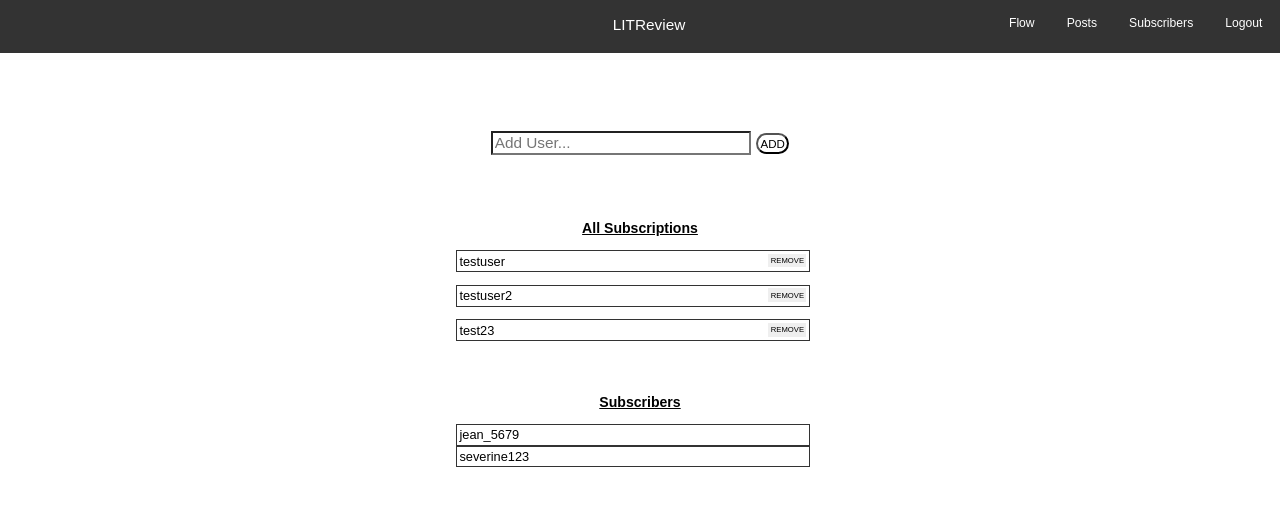
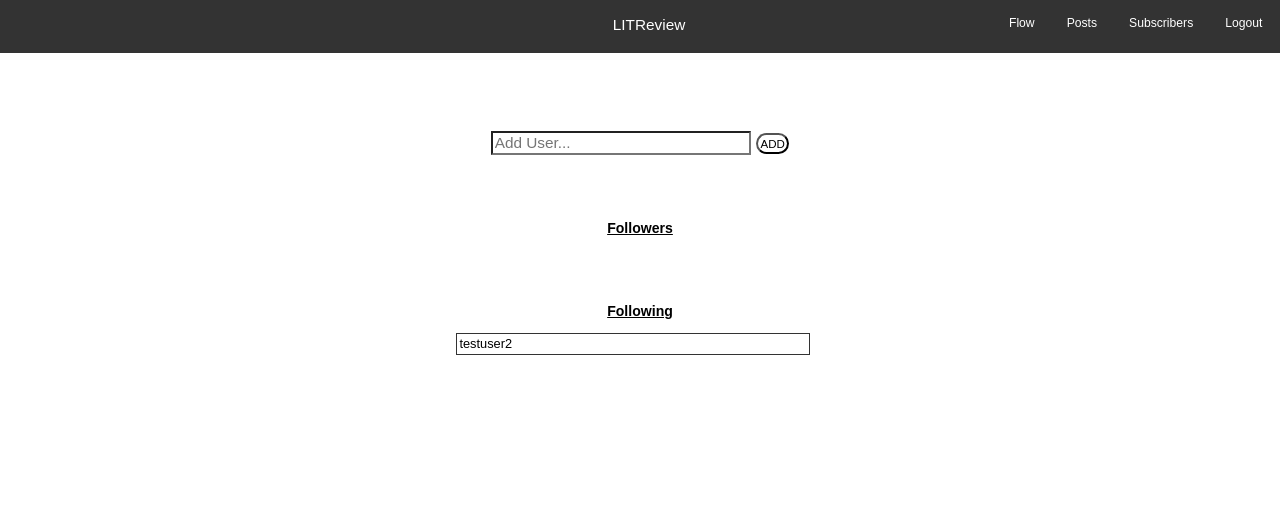
Before and after one commit to maximesoydas/maxweb, a Django app: page /subs/ in a window 1280 px wide. Shown: the top 506 px of the page. Run offline with Django 4.2, Linux system fonts and the light colour scheme; a user stored in the database is signed in; data comes from the database, SQL or seed files in the repository; both versions use the stored data as it was after the commit; some libraries are stand-ins or nearby versions.

Commit message:
wip(follow):added to subs

```diff
--- a/accounts/models.py
+++ b/accounts/models.py
@@ -30,6 +30,10 @@ class UserFollows(models.Model):
     following = models.ForeignKey(User, on_delete=models.CASCADE, related_name="following")
     follower = models.ForeignKey(User, on_delete=models.CASCADE, related_name="follower")
     follow_time = models.DateTimeField(auto_now=True)
+
+    def __str__(self):
+        return str(self.following.username)
+
     class Meta:
         # ensures we don't get multiple UserFollows instances
         # for unique user-user_followed pairs
--- a/accounts/templates/registration/login.html
+++ b/accounts/templates/registration/login.html
@@ -2,10 +2,8 @@
 
 {% block content %}
 {% if user.is_authenticated %}
-<ul>
-    <li><a href="{% url 'dashboard' %}"> Dashboard</a></li>
-    <li><a href="{% url 'logout' %}">Logout </a></li>
-    </ul>
+    {% include 'flow.html' %}
+
     {% comment %} <a href="{% url 'flow' %}"> Home</a> {% endcomment %}
     {% else %}
     <ul class="login-navbar">
--- a/accounts/views.py
+++ b/accounts/views.py
@@ -5,6 +5,8 @@ from django.contrib.auth.decorators import login_required
 from django.contrib import messages
 # from .models import Profile
 from django.views.generic import ListView, DetailView
+
+from accounts.models import UserFollows
 # from accounts.models import Profile
 from .forms import RegisterForm
 # from django.contrib.auth.mixins import UserPassesTestMixin, LoginRequiredMixin
@@ -69,13 +71,26 @@ class ProfileListView(ListView):
     context_object_name = 'profiles'
 
 
+def follow_get(request):
+    following = UserFollows.objects.filter(following=request.user)
+    followers = UserFollows.objects.filter(follower=request.user)
+    context = {
+         'followers':followers,
+         'following':following
+         }
+    return render(request, 'subs.html', context)
 
 @login_required
 def search_bar(request):
     if request.method == 'GET':
         search_query = request.GET.get('search_box', None)
-        qs = User.objects.filter(username__icontains = search_query)
-        return render(request, 'subs.html', {'results':qs})
+        try:
+            user_to_follow = User.objects.get(username= search_query)
+            userfollow = UserFollows.objects.create(following=user_to_follow, follower=request.user)
+        except Exception as e:
+            print(e)
+
+        return redirect('subs')
         '''
         YourModel = Model where you want to run search
         attibute = attribute on your model where you want to run search
--- a/website/templates/subs.html
+++ b/website/templates/subs.html
@@ -27,33 +27,21 @@
     </form>
 
     <div class="subscriptions">
-        <h3>All Subscriptions</h3>
-        {% for profile in profiles %}
-        {% if profile.username == user.username %}
-            {% else %}
-            <ul>
-                <li>  {{profile}}
-                    <button type="submit">REMOVE</button>
-                </li>
-                    {% comment %} <form method="POST" action="{% url 'remove-follower' profile.pk %}">
-                    {% csrf_token %}
-                 {% endcomment %}
+        <h3>Followers</h3>
+        <ul>
 
-                {% comment %} </form> {% endcomment %}
-            </ul>
-            {% endif %}
-        {% endfor %}
-
+            {% for follower in followers %}
+            <li>{{follower.following.username}} <button>REMOVE</button></li>
+            {% endfor %}
+        </ul>
 
 </div>
-
-
         <div class="subscribers">
-            <h3>Subscribers</h3>
+            <h3>Following</h3>
+            {% for follow in following %}
             <ul>
-                <li>jean_5679 </li>
-                <li>severine123 </li>
-            </ul>
+                <li> {{follow.follower.username}} </li>
+            {% endfor %}
         </div>
 
 
--- a/website/urls.py
+++ b/website/urls.py
@@ -3,13 +3,13 @@ from django import views
 from django.urls import path
 from . import views
 from django.contrib.auth.views import LoginView, LogoutView
-from accounts.views import ProfileListView
+from accounts.views import follow_get
 # from .views import
 
 urlpatterns = [
-    path('', LoginView.as_view(), name="home"),
+    path('', LoginView.as_view(redirect_authenticated_user=True), name="home"),
     path('flow/', views.flow, name="flow"),
-    path('subs/', ProfileListView.as_view(), name="subs"),
+    path('subs/', follow_get, name="subs"),
     path('posts/', views.posts, name="posts"),
     path('review/', views.review, name="review"),
     path('ticket/', views.ticket, name="ticket"),
```
Also changed, not shown: accounts/admin.py (+4 -4 lines), db.sqlite3.
